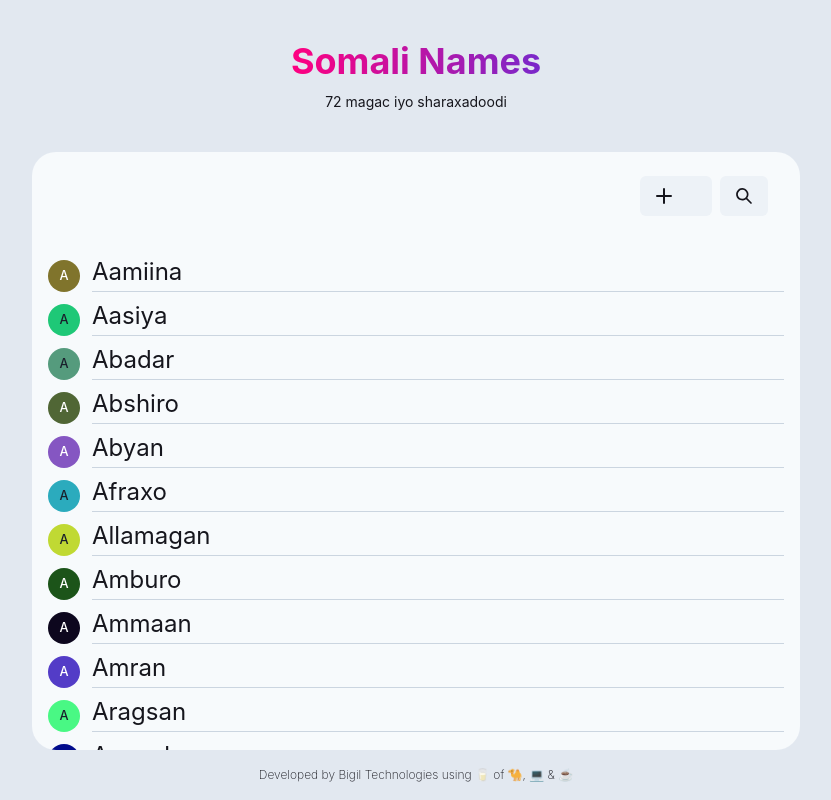
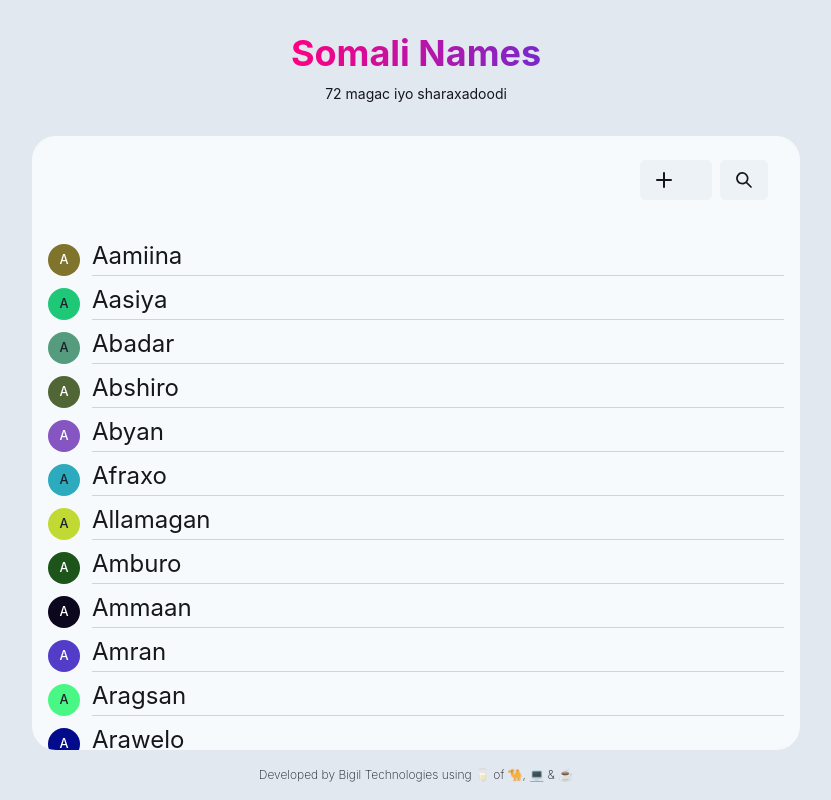
Before and after one commit to janogale/somalinames, a Next.js app: page / in a window 1280 px wide. Shown: the whole page, without its empty margins (224-1055 px from the left). Built offline with nearby package versions, Linux system fonts and the light colour scheme.

Commit message:
Minor fixes

```diff
--- a/src/components/Header.tsx
+++ b/src/components/Header.tsx
@@ -15,7 +15,7 @@ export default function Header() {
   });
 
   return (
-    <Center w="100%" py={10} bg="gray.200">
+    <Center w="100%" py={8} bg="gray.200">
       <VStack>
         <Heading bgGradient="linear(to-l, #7928CA, #FF0080)" bgClip="text">
           Somali Names
--- a/src/components/ListNames.tsx
+++ b/src/components/ListNames.tsx
@@ -47,10 +47,10 @@ export default function ListNames() {
       >
         {data &&
           data.map((n) => (
-            <React.Fragment key={n._id}>
+            <React.Fragment key={n.id}>
               <SingleName
                 name={n.name}
-                id={n._id}
+                id={n?._id || n.id}
                 description={n.description}
               />
             </React.Fragment>
```
